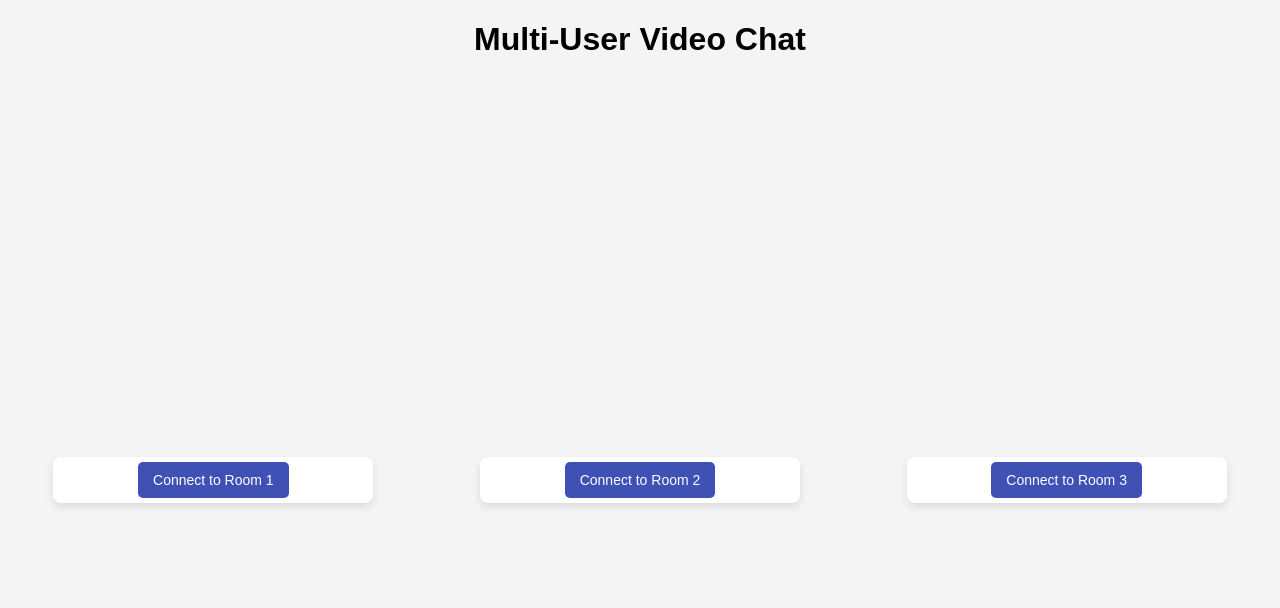
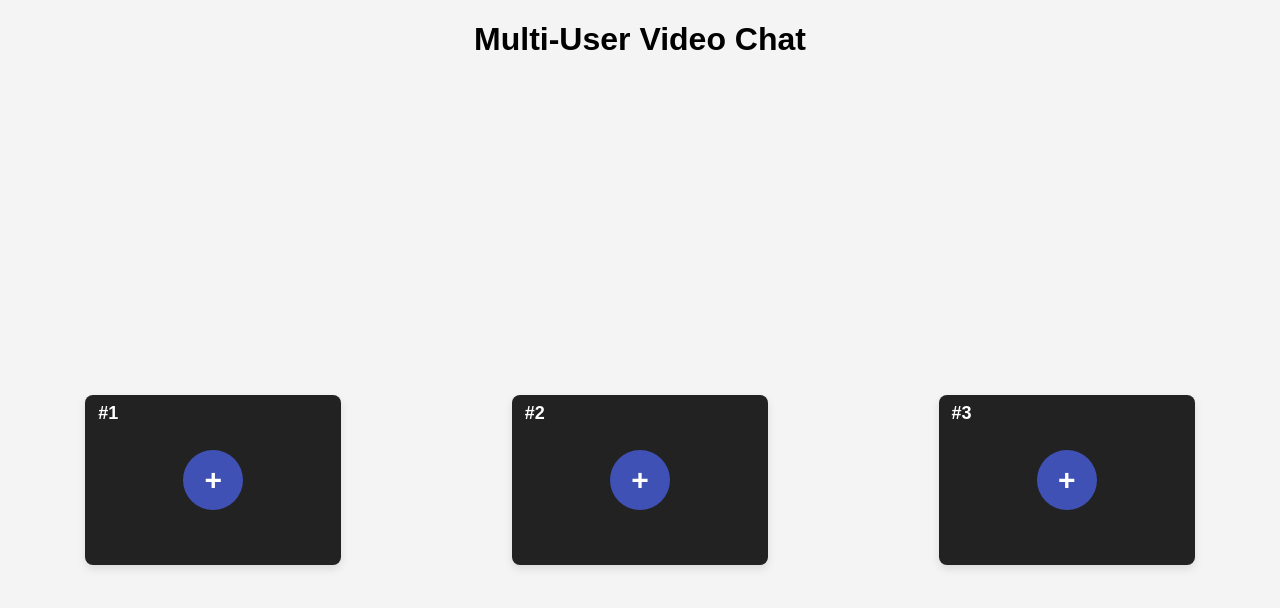
Before and after one commit to il4kiv/videocall, a website: page public/index.html in a window 1280 px wide. Drawn offline with nearby package versions, Linux system fonts and the light colour scheme; no server answers.

Commit message:
Updatgdffgt

```diff
--- a/public/index.html
+++ b/public/index.html
@@ -21,16 +21,49 @@
       transition: all 0.5s ease;
     }
     .window {
-      background: white;
+      background: #222;
       border-radius: 8px;
       box-shadow: 0 4px 8px #0000001a;
-      width: 25%;
-      height: auto;
+      width: 20%; /* Dynamically calculated size */
+      padding-top: calc(20% * 2 / 3); /* Maintain 3:2 aspect ratio */
+      position: relative;
       display: flex;
-      flex-direction: column;
+      justify-content: center;
       align-items: center;
+    }
+    .window span {
+      position: absolute;
+      top: 5%;
+      left: 5%;
+      font-size: 18px;
+      font-weight: bold;
+      color: white;
+    }
+    .plus-button {
+      width: 60px;
+      height: 60px;
+      display: flex;
       justify-content: center;
-      transition: all 0.5s ease;
+      align-items: center;
+      border-radius: 50%;
+      background-color: #3f51b5;
+      color: white;
+      font-size: 30px;
+      font-weight: bold;
+      cursor: pointer;
+      transition: background-color 0.3s;
+      border: none;
+      outline: none;
+      position: absolute;
+      top: 50%;
+      left: 50%;
+      transform: translate(-50%, -50%);
+    }
+    .plus-button:hover {
+      background-color: #2c3e9e;
+    }
+    .plus-button:active {
+      background-color: #1b256e;
     }
     .fullscreen {
       display: flex;
@@ -59,22 +92,33 @@
       object-fit: cover; /* Ensure video fills the container */
       border-radius: 10px;
     }
-    button {
-      margin: 5px;
-      padding: 10px 15px;
-      border: none;
-      border-radius: 5px;
-      background-color: #3f51b5;
-      color: white;
-      font-size: 14px;
+    .controls {
+      position: absolute;
+      bottom: 20px;
+      display: flex;
+      gap: 15px;
+    }
+    .icon-button {
+      width: 50px;
+      height: 50px;
+      background-color: white;
+      border-radius: 50%;
+      display: flex;
+      justify-content: center;
+      align-items: center;
       cursor: pointer;
+      border: 2px solid #3f51b5;
       transition: background-color 0.3s;
     }
-    button:hover {
-      background-color: #2c3e9e;
+    .icon-button img {
+      width: 24px;
+      height: 24px;
     }
-    button:active {
-      background-color: #1b256e;
+    .icon-button:hover {
+      background-color: #3f51b5;
+    }
+    .icon-button img.off {
+      filter: grayscale(100%);
     }
   </style>
 </head>
@@ -82,19 +126,16 @@
   <h1>Multi-User Video Chat</h1>
   <div id="roomContainer">
     <div id="window1" class="window">
-      <div class="controls">
-        <button id="connect1">Connect to Room 1</button>
-      </div>
+      <span>#1</span>
+      <button class="plus-button" id="connect1">+</button>
     </div>
     <div id="window2" class="window">
-      <div class="controls">
-        <button id="connect2">Connect to Room 2</button>
-      </div>
+      <span>#2</span>
+      <button class="plus-button" id="connect2">+</button>
     </div>
     <div id="window3" class="window">
-      <div class="controls">
-        <button id="connect3">Connect to Room 3</button>
-      </div>
+      <span>#3</span>
+      <button class="plus-button" id="connect3">+</button>
     </div>
   </div>
 
@@ -105,7 +146,15 @@
     <div class="video-container">
       <video id="remoteVideo" autoplay></video>
     </div>
-    <button id="disconnect" style="position: absolute; top: 20px; right: 20px;">Disconnect</button>
+    <div class="controls">
+      <div class="icon-button" id="toggleCamera">
+        <img src="assets/camera-on.png" id="cameraIcon" alt="Toggle Camera">
+      </div>
+      <div class="icon-button" id="toggleMic">
+        <img src="assets/mic-on.png" id="micIcon" alt="Toggle Mic">
+      </div>
+      <button id="disconnect">Disconnect</button>
+    </div>
   </div>
 
   <script src="/socket.io/socket.io.js"></script>
@@ -120,6 +169,10 @@
       const localVideo = document.getElementById("localVideo");
       const remoteVideo = document.getElementById("remoteVideo");
       const disconnectButton = document.getElementById("disconnect");
+      const toggleCameraButton = document.getElementById("toggleCamera");
+      const toggleMicButton = document.getElementById("toggleMic");
+      const cameraIcon = document.getElementById("cameraIcon");
+      const micIcon = document.getElementById("micIcon");
 
       if (peers[roomId]) return; // Prevent duplicate connections
 
@@ -166,6 +219,22 @@
 
       peers[roomId] = peerConnection;
 
+      // Toggle Camera
+      let cameraOn = true;
+      toggleCameraButton.onclick = () => {
+        const videoTrack = localStream.getVideoTracks()[0];
+        videoTrack.enabled = !videoTrack.enabled;
+        cameraIcon.src = videoTrack.enabled ? "camera.png" : "camera.png";
+      };
+
+      // Toggle Microphone
+      let micOn = true;
+      toggleMicButton.onclick = () => {
+        const audioTrack = localStream.getAudioTracks()[0];
+        audioTrack.enabled = !audioTrack.enabled;
+        micIcon.src = audioTrack.enabled ? "microphone.png" : "microphone.png";
+      };
+
       // Update UI for fullscreen
       roomContainer.style.display = "none";
       videoLayout.style.display = "flex";
```
Also changed, not shown: public/assets/camera-off.png (added), public/assets/camera-on.png (added), public/assets/mic-off.png (added), public/assets/mic-on.png (added).
